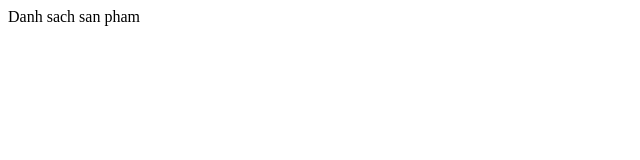
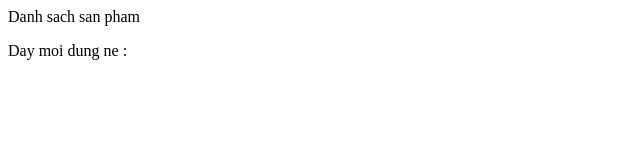
Before and after one commit to mihitran/hoc-git-f7-24, a plain HTML site: page danh-sach-san-pham.html in a window 1280 px wide. Shown: the full height of the page, 0-640 px from the left. Drawn offline with Linux system fonts and the light colour scheme.

Commit message:
Cap nhat danh sach san pham

```diff
--- a/danh-sach-san-pham.html
+++ b/danh-sach-san-pham.html
@@ -7,5 +7,6 @@
 </head>
 <body>
     Danh sach san pham
+    <p>Day moi dung ne : </p>
 </body>
 </html>
```
